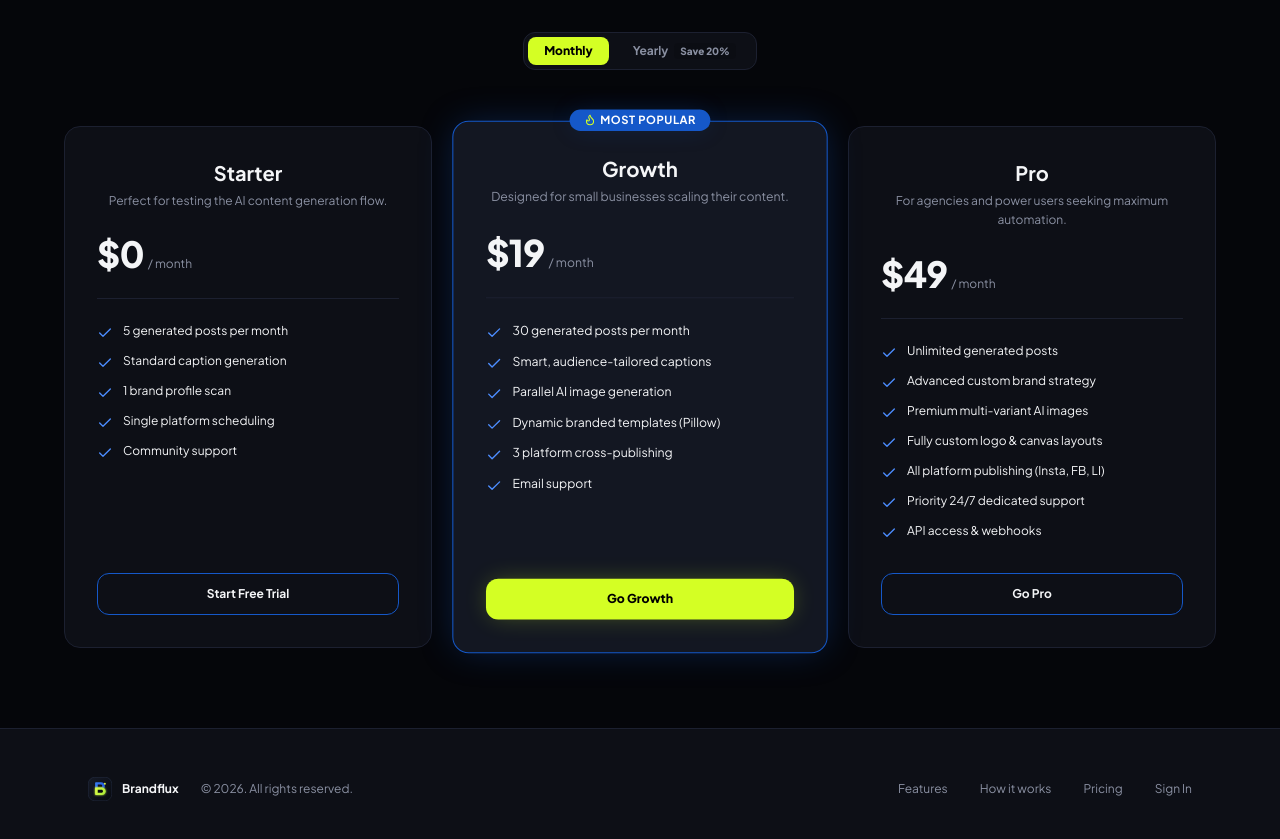
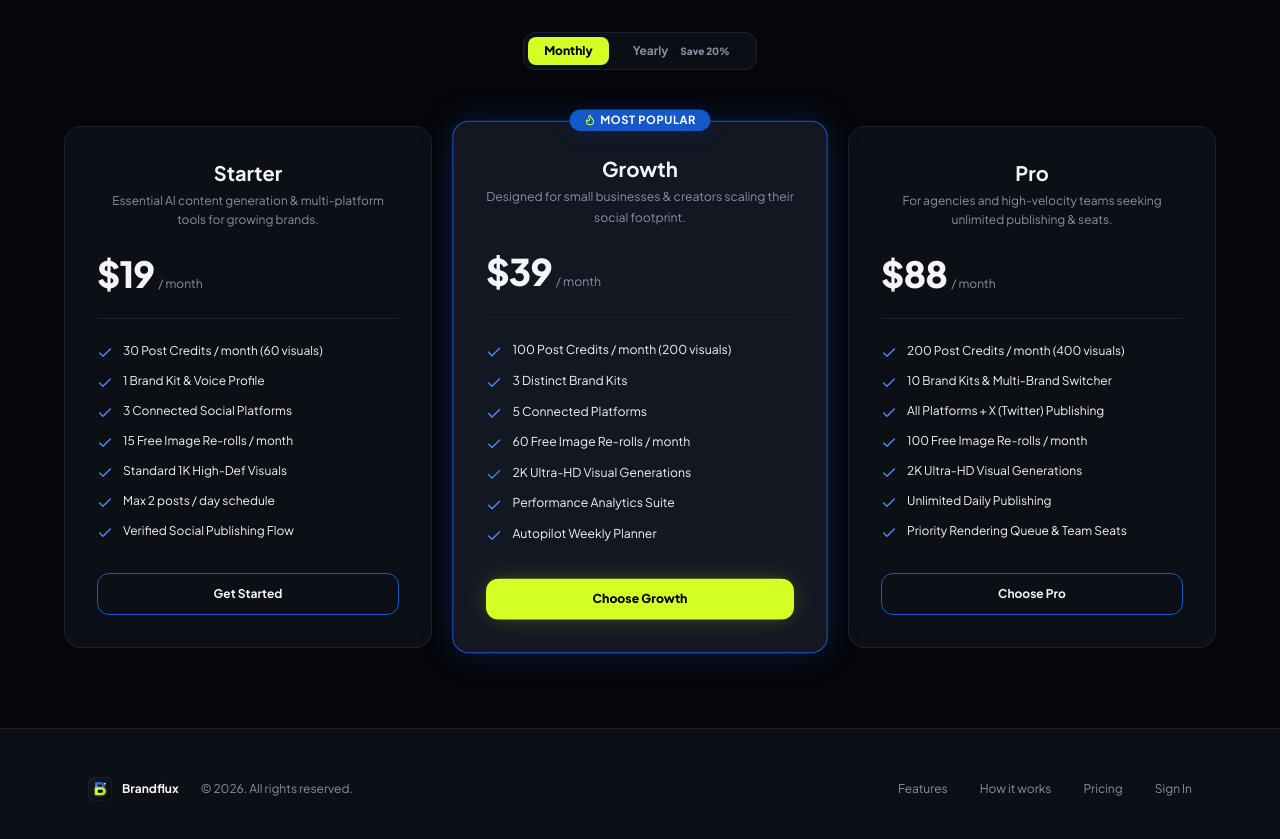
Before and after one commit to minhajasghar/Brandflux-Private, a Next.js app in the folder frontend/: page / in a window 1280 px wide. Shown: the part 2829-3668 px from the top of the page. Built offline with nearby package versions, Linux system fonts and the light colour scheme; no server answers.

Commit message:
Fix image display URL, lock approvers to approvals, remove trial copy, dynamic pricing

```diff
--- a/frontend/next.config.mjs
+++ b/frontend/next.config.mjs
@@ -16,10 +16,24 @@ const nextConfig = {
     ],
   },
   async rewrites() {
+    const isProd = process.env.NODE_ENV === 'production';
+    const backendPort = process.env.BACKEND_PORT || (isProd ? '8010' : '8000');
+    const defaultBackend = `http://127.0.0.1:${backendPort}`;
+    const rawBackend = process.env.INTERNAL_BACKEND_URL || (process.env.NEXT_PUBLIC_BACKEND_URL ? process.env.NEXT_PUBLIC_BACKEND_URL : defaultBackend);
+    const backendUrl = rawBackend.replace(/\/+$/, '');
+
     return [
       {
+        source: '/api/media/:path*',
+        destination: `${backendUrl}/api/media/:path*`,
+      },
+      {
+        source: '/static/:path*',
+        destination: `${backendUrl}/static/:path*`,
+      },
+      {
         source: '/api/py/:path*',
-        destination: process.env.INTERNAL_BACKEND_URL || (process.env.NEXT_PUBLIC_BACKEND_URL ? `${process.env.NEXT_PUBLIC_BACKEND_URL}/:path*` : 'http://127.0.0.1:8000/:path*'),
+        destination: `${backendUrl}/:path*`,
       },
     ];
   },
--- a/frontend/src/app/(dashboard)/layout.tsx
+++ b/frontend/src/app/(dashboard)/layout.tsx
@@ -71,8 +71,8 @@ export default function DashboardLayout({
           setUserPlan(isNonPay ? 'NON-PAYMENT (VIP)' : (isAppr ? 'APPROVER' : (profile.user.plan ? profile.user.plan.toUpperCase() : 'FREE')))
           setUserRole(userRole)
 
-          // Approvers cannot access generation, billing, or onboarding
-          if (isAppr && ['/session', '/pricing', '/onboarding'].includes(pathname)) {
+          // Approvers belong strictly to the creator's brand and are locked to Approvals
+          if (isAppr && pathname !== '/approvals' && !pathname.startsWith('/approvals/')) {
             router.replace('/approvals')
             return
           }
@@ -151,8 +151,6 @@ export default function DashboardLayout({
   const navItems = isApprover
     ? [
         { icon: CheckCircle2, label: 'Approvals', href: '/approvals' },
-        { icon: Lightbulb, label: 'Content History', href: '/ideas' },
-        { icon: Calendar, label: 'Content Calendar', href: '/calendar' },
       ]
     : [
         { icon: LayoutDashboard, label: 'Dashboard', href: '/dashboard' },
--- a/frontend/src/app/(dashboard)/onboarding/page.tsx
+++ b/frontend/src/app/(dashboard)/onboarding/page.tsx
@@ -54,6 +54,11 @@ export default function OnboardingPage() {
     const startInitialScan = async () => {
       try {
         const profile = await getProfile()
+        const isAppr = Boolean(profile.user?.is_approver || profile.brand_role === 'approver' || profile.user?.brand_role === 'approver')
+        if (isAppr) {
+          router.replace('/approvals')
+          return
+        }
         const initialBrand = profile.brand
         setBrand(initialBrand)
 
--- a/frontend/src/app/page.tsx
+++ b/frontend/src/app/page.tsx
@@ -1,6 +1,6 @@
 'use client'
 
-import { useState } from 'react'
+import { useState, useEffect } from 'react'
 import Link from 'next/link'
 import { motion } from 'framer-motion'
 import {
@@ -16,63 +16,121 @@ import {
   Sparkles,
   Heart,
   MessageSquare,
-  CheckCircle2
+  CheckCircle2,
+  Users
 } from 'lucide-react'
 import BrandfluxLogo from '@/components/shared/BrandfluxLogo'
+import api from '@/lib/api'
 
 export default function Home() {
   const [billingPeriod, setBillingPeriod] = useState<'monthly' | 'yearly'>('monthly')
+  const [dbPlans, setDbPlans] = useState<any[]>([])
 
-  const pricingTiers = [
+  useEffect(() => {
+    const fetchPlans = async () => {
+      try {
+        const res = await api.get('/billing/plans')
+        const active = (res.data || []).filter((p: any) => p.id !== 'trial' && p.price_usd > 0)
+        if (active.length > 0) {
+          setDbPlans(active)
+        }
+      } catch (err) {
+        // Fallback handled below
+      }
+    }
+    fetchPlans()
+  }, [])
+
+  const defaultPricingTiers = [
     {
+      id: "starter",
       name: "Starter",
-      price: billingPeriod === 'monthly' ? "0" : "0",
-      description: "Perfect for testing the AI content generation flow.",
+      price_monthly: 19,
+      price_annual: 15,
+      description: "Essential AI content generation & multi-platform tools for growing brands.",
       features: [
-        "5 generated posts per month",
-        "Standard caption generation",
-        "1 brand profile scan",
-        "Single platform scheduling",
-        "Community support"
+        "30 Post Credits / month (60 visuals)",
+        "1 Brand Kit & Voice Profile",
+        "3 Connected Social Platforms",
+        "15 Free Image Re-rolls / month",
+        "Standard 1K High-Def Visuals",
+        "Max 2 posts / day schedule",
+        "Verified Social Publishing Flow"
       ],
-      buttonText: "Start Free Trial",
+      buttonText: "Get Started",
       href: "/signup",
       popular: false
     },
     {
+      id: "growth",
       name: "Growth",
-      price: billingPeriod === 'monthly' ? "19" : "15",
-      description: "Designed for small businesses scaling their content.",
+      price_monthly: 39,
+      price_annual: 31,
+      description: "Designed for small businesses & creators scaling their social footprint.",
       features: [
-        "30 generated posts per month",
-        "Smart, audience-tailored captions",
-        "Parallel AI image generation",
-        "Dynamic branded templates (Pillow)",
-        "3 platform cross-publishing",
-        "Email support"
+        "100 Post Credits / month (200 visuals)",
+        "3 Distinct Brand Kits",
+        "5 Connected Platforms",
+        "60 Free Image Re-rolls / month",
+        "2K Ultra-HD Visual Generations",
+        "Performance Analytics Suite",
+        "Autopilot Weekly Planner"
       ],
-      buttonText: "Go Growth",
+      buttonText: "Choose Growth",
       href: "/signup",
       popular: true
     },
     {
+      id: "pro",
       name: "Pro",
-      price: billingPeriod === 'monthly' ? "49" : "39",
-      description: "For agencies and power users seeking maximum automation.",
+      price_monthly: 88,
+      price_annual: 70,
+      description: "For agencies and high-velocity teams seeking unlimited publishing & seats.",
       features: [
-        "Unlimited generated posts",
-        "Advanced custom brand strategy",
-        "Premium multi-variant AI images",
-        "Fully custom logo & canvas layouts",
-        "All platform publishing (Insta, FB, LI)",
-        "Priority 24/7 dedicated support",
-        "API access & webhooks"
+        "200 Post Credits / month (400 visuals)",
+        "10 Brand Kits & Multi-Brand Switcher",
+        "All Platforms + X (Twitter) Publishing",
+        "100 Free Image Re-rolls / month",
+        "2K Ultra-HD Visual Generations",
+        "Unlimited Daily Publishing",
+        "Priority Rendering Queue & Team Seats"
       ],
-      buttonText: "Go Pro",
+      buttonText: "Choose Pro",
       href: "/signup",
       popular: false
     }
   ]
+
+  const pricingTiers = dbPlans.length > 0
+    ? dbPlans.map((p) => {
+        const monthly = p.price_usd || 19
+        const annual = p.price_annual_usd ? Math.round(p.price_annual_usd / 12) : Math.round(monthly * 0.8)
+        const isGrowth = p.id === 'growth'
+        const isPro = p.id === 'pro'
+        return {
+          id: p.id,
+          name: p.name.replace(/ Plan$/i, ''),
+          price: billingPeriod === 'monthly' ? String(monthly) : String(annual),
+          description: p.id === 'starter'
+            ? "Essential AI content generation & multi-platform tools for growing brands."
+            : p.id === 'growth'
+            ? "Designed for small businesses & creators scaling their social footprint."
+            : "For agencies and high-velocity teams seeking maximum automation.",
+          features: (p.features && p.features.length > 0) ? p.features : [
+            `${p.credits} Post Credits / month`,
+            `${p.brands} Brand Kit(s)`,
+            `${p.platforms} Connected Platforms`,
+            "Verified Social Publishing Flow"
+          ],
+          buttonText: p.id === 'starter' ? "Get Started" : `Choose ${p.name.replace(/ Plan$/i, '')}`,
+          href: "/signup",
+          popular: isGrowth
+        }
+      })
+    : defaultPricingTiers.map((t) => ({
+        ...t,
+        price: billingPeriod === 'monthly' ? String(t.price_monthly) : String(t.price_annual)
+      }))
 
   return (
     <div className="relative flex flex-col min-h-screen bg-bg text-text selection:bg-accent selection:text-black overflow-x-hidden">
@@ -478,7 +536,7 @@ export default function Home() {
 
                   <div className="border-t border-border pt-6 mb-8">
                     <ul className="flex flex-col gap-3 text-xs text-text text-left">
-                      {tier.features.map((feature, fIdx) => (
+                      {tier.features.map((feature: any, fIdx: number) => (
                         <li key={fIdx} className="flex items-start gap-2.5">
                           <Check className="h-4 w-4 text-primary-light mt-0.5 shrink-0" />
                           <span>{feature}</span>
--- a/frontend/src/middleware.ts
+++ b/frontend/src/middleware.ts
@@ -47,9 +47,9 @@ export function middleware(request: NextRequest) {
   const brandRole = request.cookies.get('brandflux_brand_role')?.value || 'creator'
   const isApprover = brandRole === 'approver'
 
-  // 3b. Approver Boundary: Approvers land on /approvals and cannot access onboarding or generator
+  // 3b. Approver Boundary: Approvers land on /approvals and are locked to Approvals portal
   if (isApprover) {
-    if (pathname === '/onboarding' || pathname === '/session' || pathname === '/pricing' || pathname === '/dashboard') {
+    if (pathname !== '/approvals' && !pathname.startsWith('/approvals/')) {
       return NextResponse.redirect(new URL('/approvals', request.url))
     }
   }
```
Also changed, not shown: frontend/src/app/(dashboard)/session/page.tsx (+18 -12 lines), frontend/src/app/pricing/page.tsx (+10 -32 lines), 2 other files (tests, documents, lock files or other folders).
